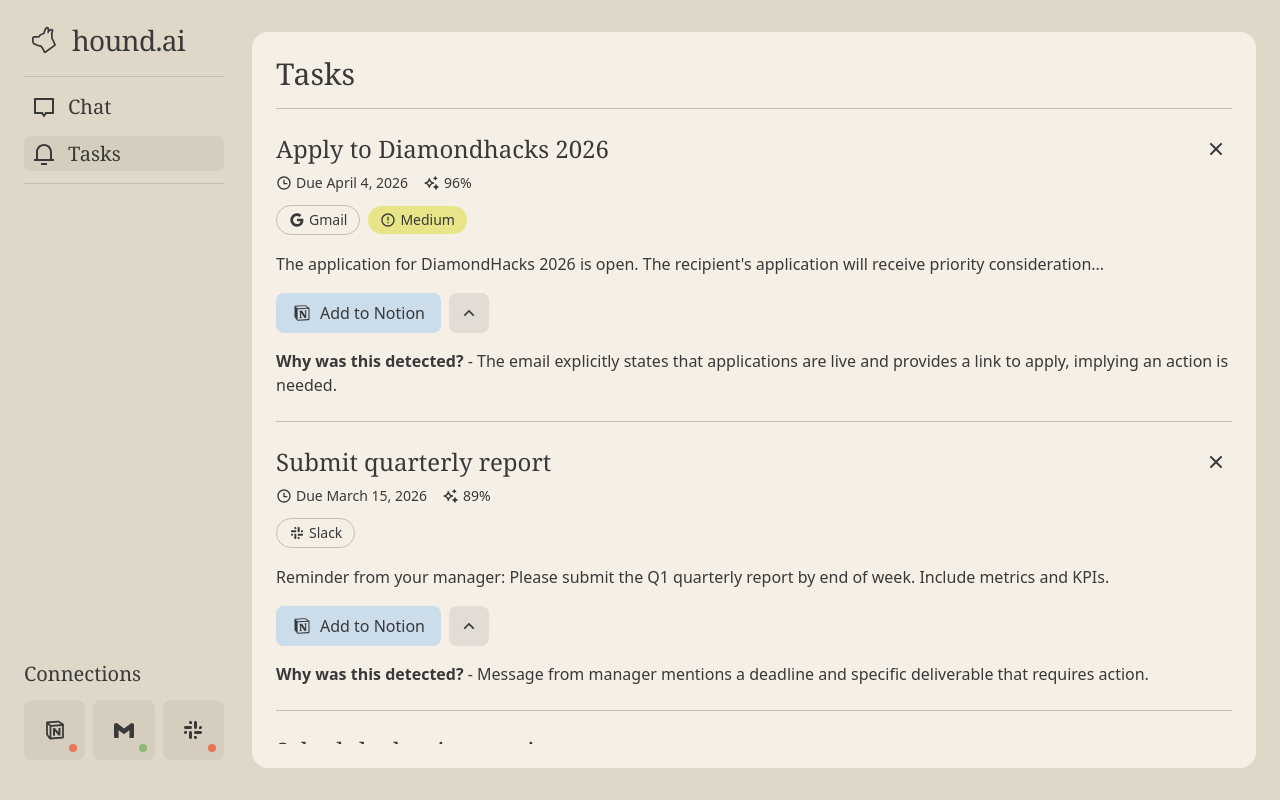
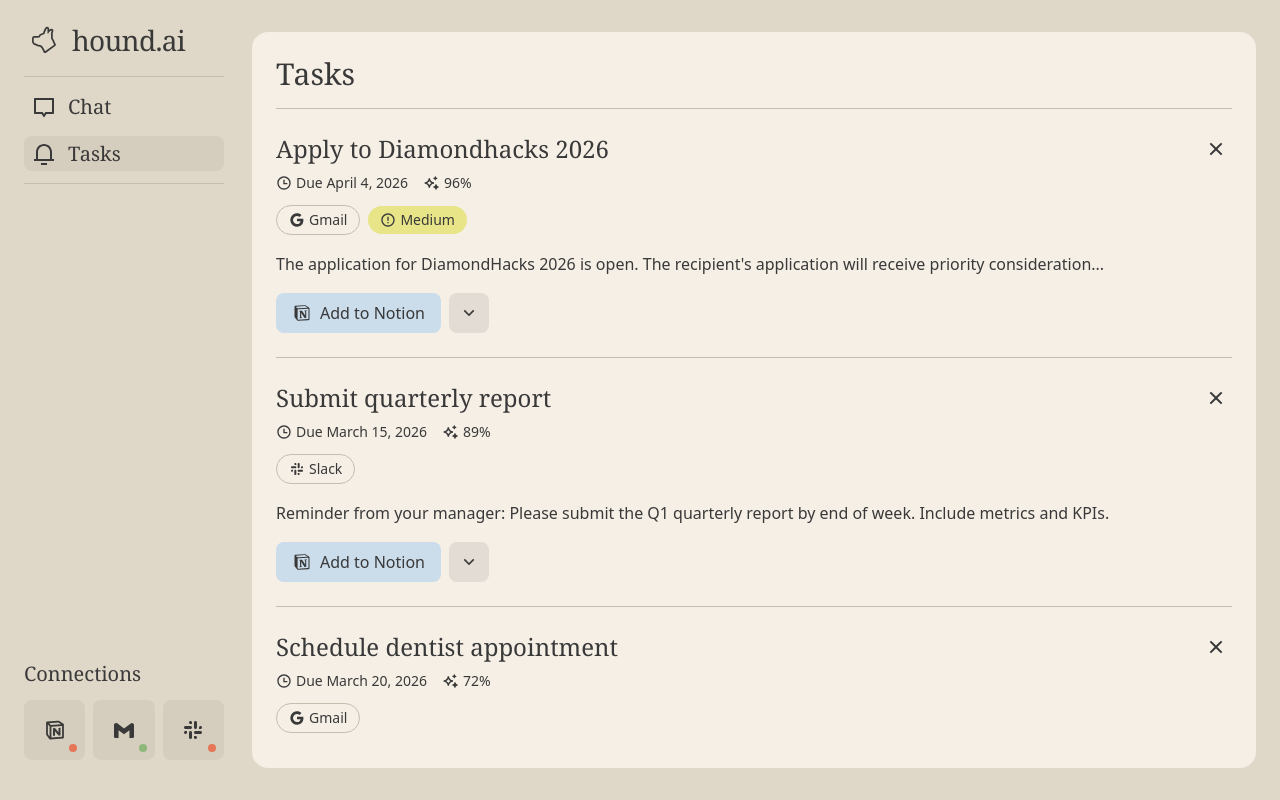
Before and after one commit to realtimml/sbhacks, a React (Vite) app in the folder frontend/: page /tasks in a window 1280 px wide. Built offline with nearby package versions, Linux system fonts and the light colour scheme; a web font is replaced by a local one.

Commit message:
Set collapsed by default

```diff
--- a/frontend/src/components/TaskItem.tsx
+++ b/frontend/src/components/TaskItem.tsx
@@ -34,7 +34,7 @@
   onAction,
   onDismiss,
 }: TaskItemProps) {
-  const [isExpanded, setIsExpanded] = useState(true)
+  const [isExpanded, setIsExpanded] = useState(false)
 
   return (
     <div className="flex flex-col">
```
